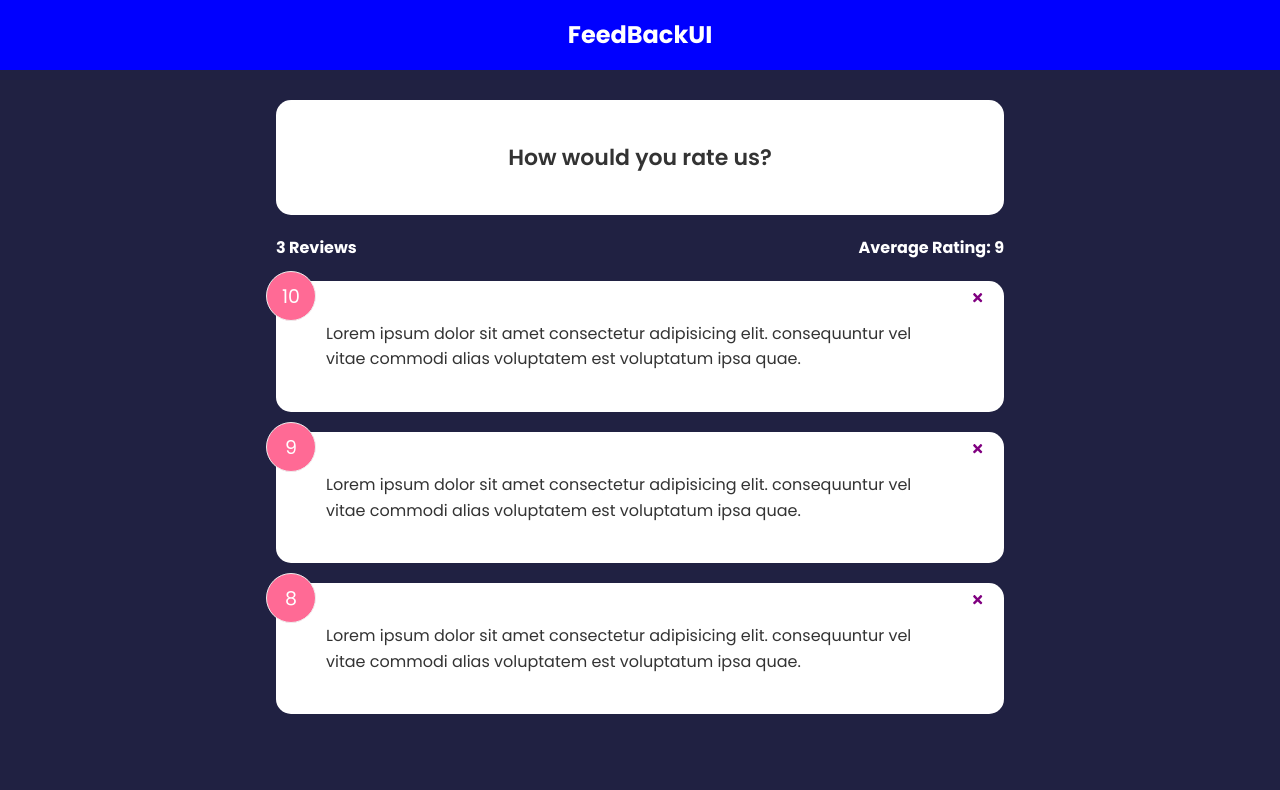
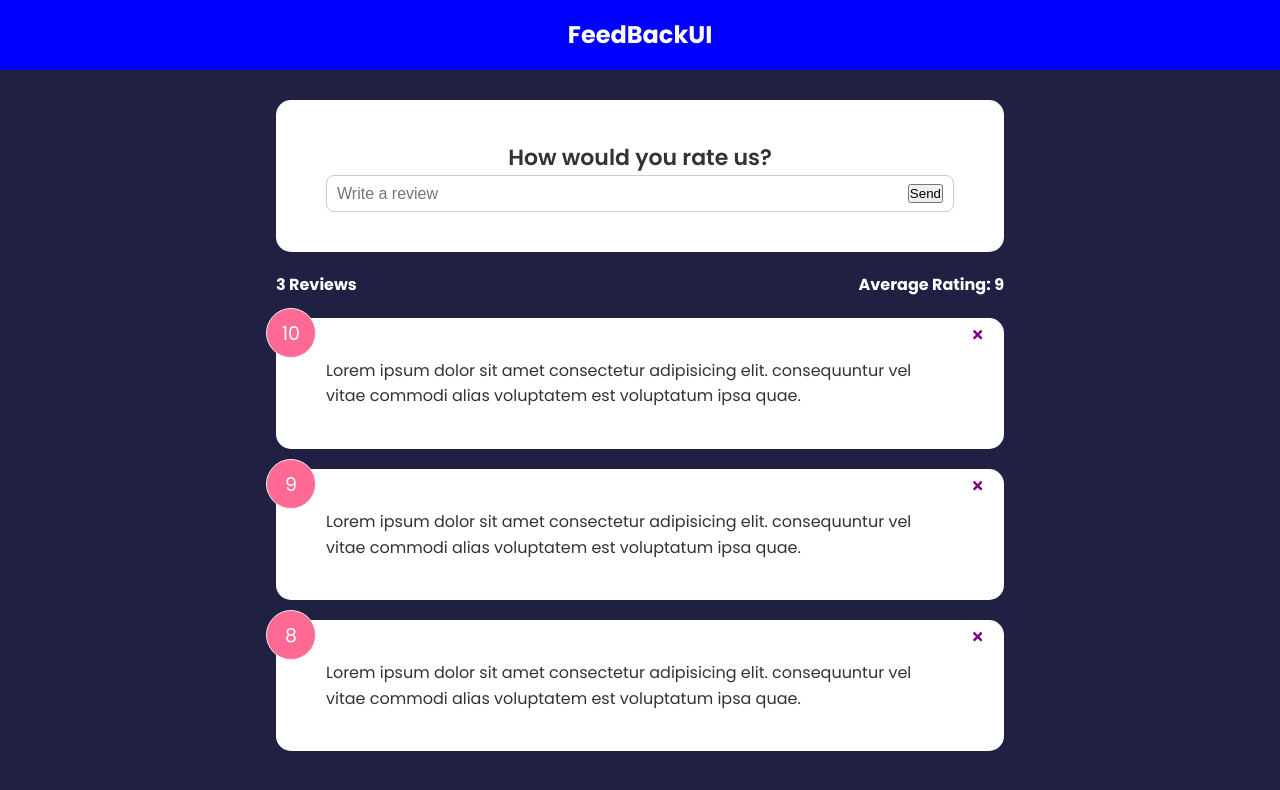
Before and after one commit to d-zucho/feedback-app, a React (Create React App) app: page / in a window 1280 px wide. Shown: the top 790 px of the page. Built offline with nearby package versions, Linux system fonts and the light colour scheme.

Commit message:
start input form - connect to state

```diff
--- a/src/Components/FeedbackForm.jsx
+++ b/src/Components/FeedbackForm.jsx
@@ -1,11 +1,28 @@
+import { useState } from 'react'
+
 import Card from './shared/Card'
 
 const FeedbackForm = () => {
+  const [text, setText] = useState('')
+
+  const handleTextChange = (e) => {
+    setText(e.target.value)
+  }
+
   return (
     <Card>
       <form>
         <h2>How would you rate us?</h2>
         {/*@TODO - rating select component */}
+        <div className='input-group'>
+          <input
+            type='text'
+            placeholder='Write a review'
+            onChange={handleTextChange}
+            value={text}
+          />
+          <button type='submit'>Send</button>
+        </div>
       </form>
     </Card>
   )
```
